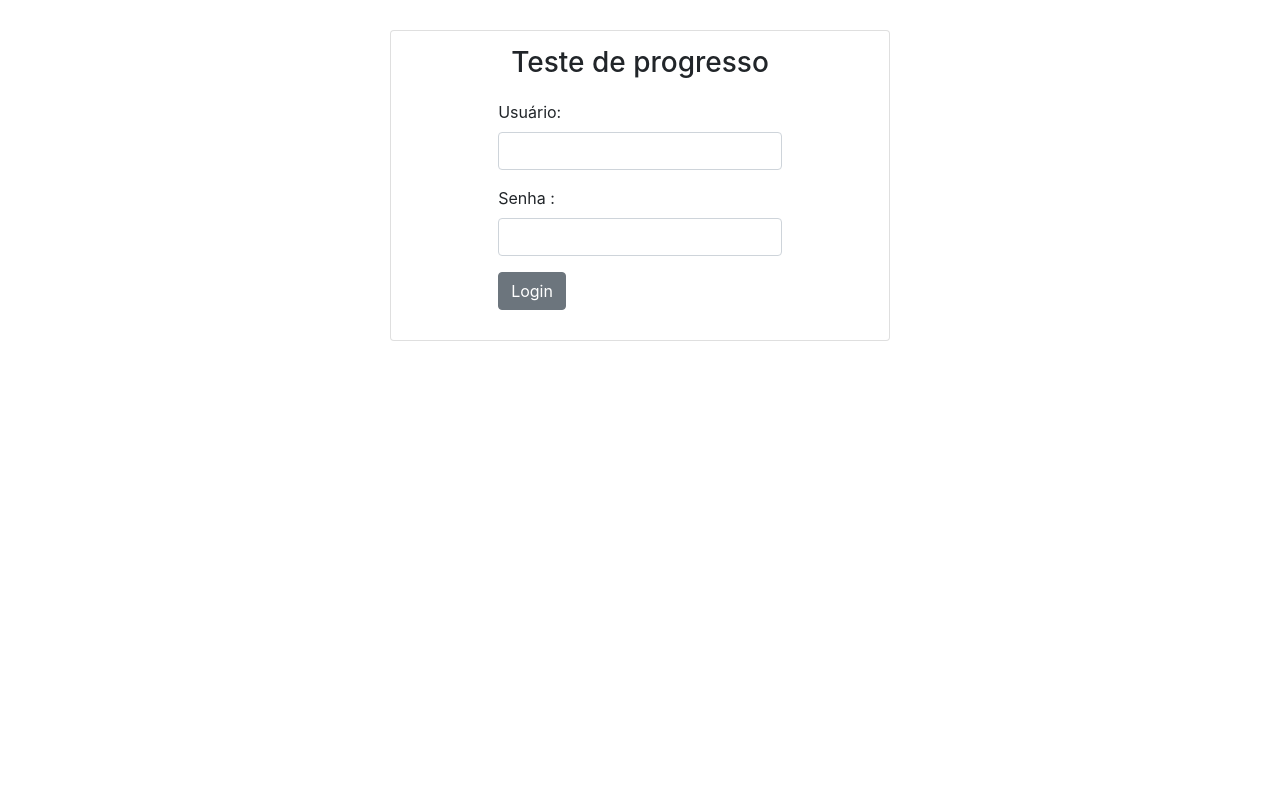
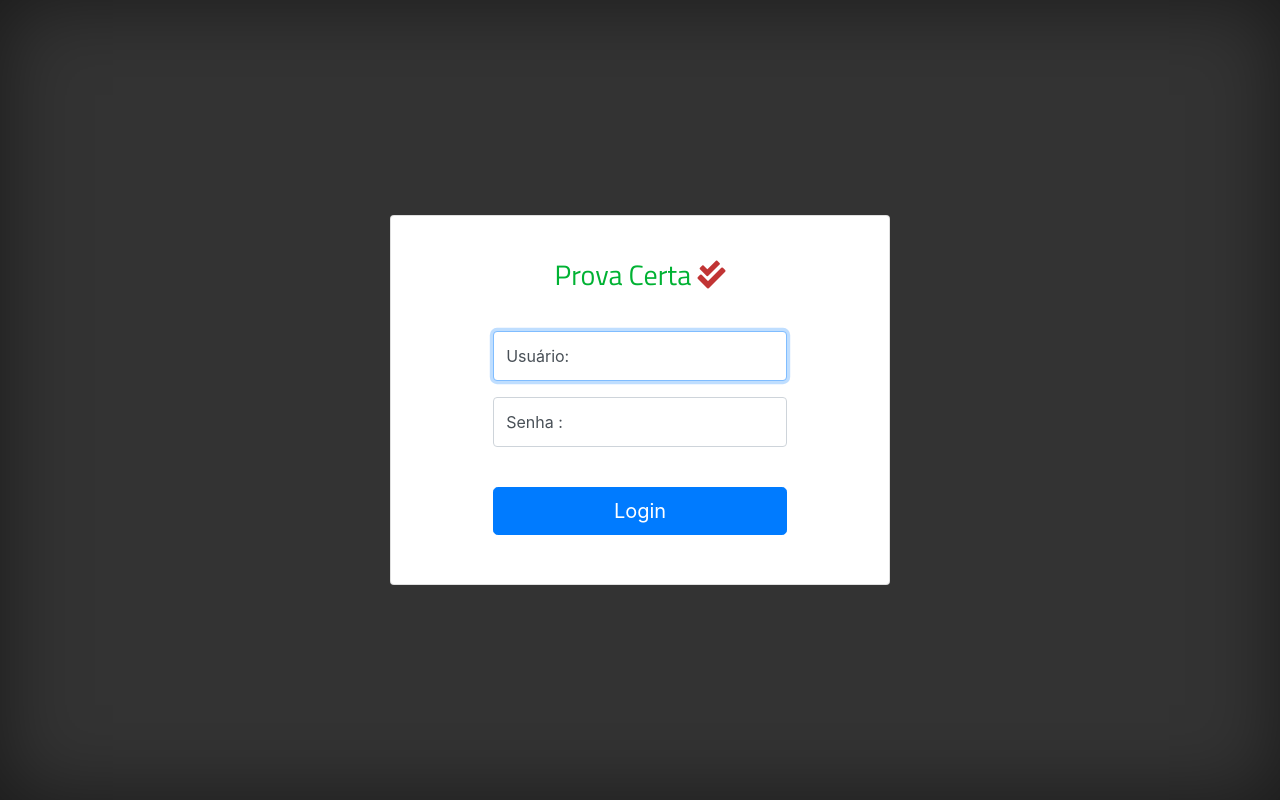
Before and after one commit to bruno-pierro/teste_progresso, a PHP site: page /login.php in a window 1280 px wide. Run offline with PHP 8.4, Linux system fonts and the light colour scheme; data that the repository does not hold is empty; some libraries are stand-ins or nearby versions.

Commit message:
estilo login e estrutura da tela de consulta

```diff
--- a/consulta_questoes.php
+++ b/consulta_questoes.php
@@ -45,7 +45,11 @@
 					$results = mysqli_query($db,$query);
 
 					while ($row = mysqli_fetch_array($results)) {
-
+						if(!$row['img']){
+							$certo = $row['alt_correta'];
+							echo "<tr id='".$row['id']."'><td>" . $row['questao'] . "</td><td>" . $row['alt1'] ."</td><td>".$row['alt2']."</td><td>".$row['alt3']."</td><td>".$row['alt4']."</td><td>".$row['alt5']."</td><td>Questão Dissertativa</td><td><img style='width:50px; height:50px;' data-toggle='modal' data-target='#as' id='img".$row['id']."' class='imagemModal' src='img/indisponivel.png' disabled></td><td><a id='".$row['id']."' href='' onclick='edit(this.id);'><i class='far fa-edit'></a></i><a href='' id='".$row['id']."' onclick='exclui(this.id);'><i class='fas fa-times'></i></a></td></tr>";
+							continue;
+						}else
 						$certo = $row['alt_correta'];
 						echo "<tr id='".$row['id']."'><td>" . $row['questao'] . "</td><td>" . $row['alt1'] ."</td><td>".$row['alt2']."</td><td>".$row['alt3']."</td><td>".$row['alt4']."</td><td>".$row['alt5']."</td><td>".$row['alt'.$certo.'']. "</td><td><img style='width:50px; height:50px;' onclick='img(this.id);' data-toggle='modal' data-target='#exampleModal' id='img".$row['id']."' class='imagemModal' src='".$row['img']."'></td><td><a id='".$row['id']."' href='' onclick='edit(this.id);'><i class='far fa-edit'></a></i><a href='' id='".$row['id']."' onclick='exclui(this.id);'><i class='fas fa-times'></i></a></td></tr>";
 
--- a/css/form-control.css
+++ b/css/form-control.css
@@ -1,4 +1,4 @@
-.col-centered{
+/*.col-centered{
     float: none;
     margin: 0 auto;
 }
@@ -11,3 +11,104 @@
 .card{
 	height: 100%;
 }
+
+.form-label-group input:not(:placeholder-shown) ~ label {
+    padding-top: calc(var(--input-padding-y) / 3);
+    padding-bottom: calc(var(--input-padding-y) / 3);
+    font-size: 12px;
+    color: #777;
+}
+
+.form-label-group input:not(:placeholder-shown) {
+    padding-top: calc(var(--input-padding-y) + var(--input-padding-y) * (2 / 3));
+    padding-bottom: calc(var(--input-padding-y) / 3);
+}*/
+
+
+:root {
+  --input-padding-x: .75rem;
+  --input-padding-y: .75rem;
+}
+
+html,
+body {
+  height: 100%;
+}
+
+body {
+  display: -ms-flexbox;
+  display: -webkit-box;
+  display: flex;
+  -ms-flex-align: center;
+  -ms-flex-pack: center;
+  -webkit-box-align: center;
+  align-items: center;
+  -webkit-box-pack: center;
+  justify-content: center;
+  padding-top: 40px;
+  padding-bottom: 40px;
+  background-color: #f5f5f5;
+}
+
+.form-signin {
+  width: 100%;
+  max-width: 420px;
+  padding: 15px;
+  margin: 0 auto;
+}
+
+.form-label-group {
+  position: relative;
+  margin-bottom: 1rem;
+}
+
+.form-label-group > input,
+.form-label-group > label {
+  padding: var(--input-padding-y) var(--input-padding-x);
+}
+
+.form-label-group > label {
+  position: absolute;
+  top: 0;
+  left: 0;
+  display: block;
+  width: 100%;
+  margin-bottom: 0; /* Override default `<label>` margin */
+  line-height: 1.5;
+  color: #495057;
+  border: 1px solid transparent;
+  border-radius: .25rem;
+  transition: all .1s ease-in-out;
+}
+
+.form-label-group input::-webkit-input-placeholder {
+  color: transparent;
+}
+
+.form-label-group input:-ms-input-placeholder {
+  color: transparent;
+}
+
+.form-label-group input::-ms-input-placeholder {
+  color: transparent;
+}
+
+.form-label-group input::-moz-placeholder {
+  color: transparent;
+}
+
+.form-label-group input::placeholder {
+  color: transparent;
+}
+
+.form-label-group input:not(:placeholder-shown) {
+  padding-top: calc(var(--input-padding-y) + var(--input-padding-y) * (2 / 3));
+  padding-bottom: calc(var(--input-padding-y) / 3);
+}
+
+.form-label-group input:not(:placeholder-shown) ~ label {
+  padding-top: calc(var(--input-padding-y) / 3);
+  padding-bottom: calc(var(--input-padding-y) / 3);
+  font-size: 12px;
+  color: #777;
+}
--- a/js/scripts.js
+++ b/js/scripts.js
@@ -30,6 +30,9 @@
 		};
 
 	}
+
+
+
 //script que monta o preview da imagem
 
 $(document).ready( function() {
--- a/login.php
+++ b/login.php
@@ -52,22 +52,37 @@ else {
 <head>
   <link rel="stylesheet" type="text/css" href="css/form-control.css">
   <link rel="stylesheet" href="https://maxcdn.bootstrapcdn.com/bootstrap/4.0.0/css/bootstrap.min.css" integrity="sha384-Gn5384xqQ1aoWXA+058RXPxPg6fy4IWvTNh0E263XmFcJlSAwiGgFAW/dAiS6JXm" crossorigin="anonymous">
+  <link href="https://fonts.googleapis.com/css?family=Titillium+Web" rel="stylesheet">
   <script src="https://code.jquery.com/jquery-3.2.1.slim.min.js" integrity="sha384-KJ3o2DKtIkvYIK3UENzmM7KCkRr/rE9/Qpg6aAZGJwFDMVNA/GpGFF93hXpG5KkN" crossorigin="anonymous"></script>
   <script src="https://cdnjs.cloudflare.com/ajax/libs/popper.js/1.12.9/umd/popper.min.js" integrity="sha384-ApNbgh9B+Y1QKtv3Rn7W3mgPxhU9K/ScQsAP7hUibX39j7fakFPskvXusvfa0b4Q" crossorigin="anonymous"></script>
   <script src="https://maxcdn.bootstrapcdn.com/bootstrap/4.0.0/js/bootstrap.min.js" integrity="sha384-JZR6Spejh4U02d8jOt6vLEHfe/JQGiRRSQQxSfFWpi1MquVdAyjUar5+76PVCmYl" crossorigin="anonymous"></script>
+  <link rel="stylesheet" href="https://use.fontawesome.com/releases/v5.3.1/css/all.css" integrity="sha384-mzrmE5qonljUremFsqc01SB46JvROS7bZs3IO2EmfFsd15uHvIt+Y8vEf7N7fWAU" crossorigin="anonymous">
 </head>
-<body>
+<body style="background-color: #333;box-shadow: inset 0 0 5rem rgba(0, 0, 0, .5);">
   <div style = "margin:30px auto; width: 500px;" class="card">
-    <h3 class="col-centered" style="margin-top: 15px">Teste de progresso</h3>
-    <form action = "" method = "post" style="width: 65%;" class="col-centered card-body">
-      <div class="form-group">
-        <label for="username">Usuário: </label><input type = "text" name = "username" class = "form-control"/>
+    <h3 class="text-center mb-4 h3 mb-3 font-weight-normal" style="margin-top: 1.5em;font-family: 'Titillium Web', sans-serif;color:#00B233">Prova Certa <i class="fas fa-check-double" style="color:#c13434;"></i></i></h3>
+    <form action = "" method = "post" style="width: 65%;" class="col-centered  form-signin">
+      <div class="form-label-group">
+
+        <input type = "text" name = "username" placeholder="Login" required autofocus class = "form-control"/>
+        <label for="username">Usuário: </label>
+
       </div>
-      <div class="form-group">
-        <label for="password">Senha  :</label><input type = "password" name = "password" class = "form-control" />
-      </div>
-      <button type="submit" class="btn btn-secondary">Login</button><br />
-      <div class="erro" style = "font-size:11px; color:#cc0000; margin-top:10px;"><?php echo $error; ?></div>
+      <div class="form-label-group">
+
+        <input type = "password" name = "password" placeholder="Senha" class = "form-control" required />
+        <label for="password">Senha  :</label>
+
+      </div><br>
+      <button type="submit" class="btn btn-lg btn-primary btn-block">Login</button><br />
+      <?php if (!isset($error)) {
+        echo '<div class="erro" style = "font-size:11px; color:#cc0000; margin-top:10px;"></div>';
+      } else{
+        echo '<div class="erro" style = "font-size:11px; color:#cc0000; margin-top:10px;">'.$error.'</div>';
+
+      }
+
+      ?>
     </form>
 
   </div>
```
Also changed, not shown: session.php (added, +21 -0 lines), img/indisponivel.png (added). Lines whose indentation alone changed are shown as unchanged.
